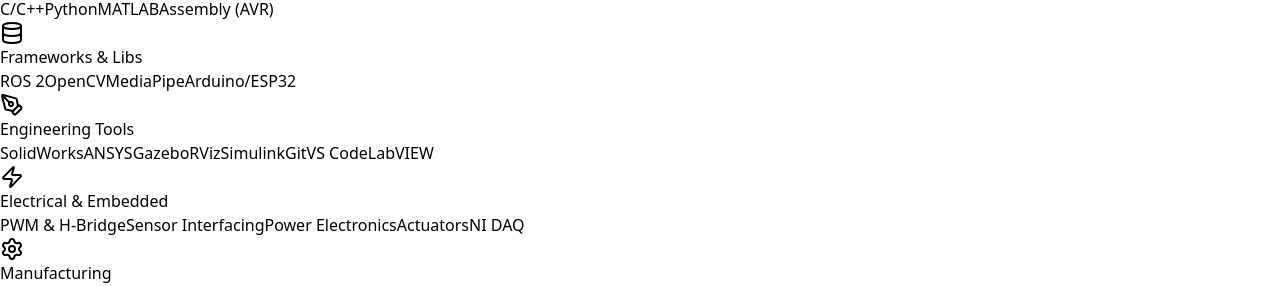
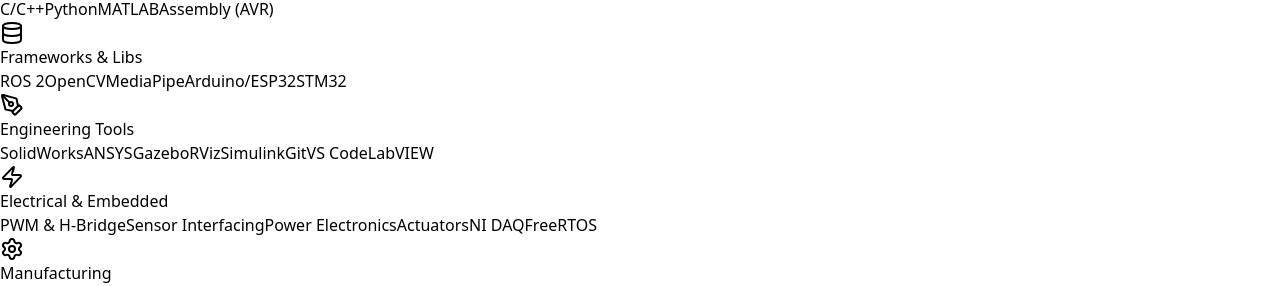
Before and after one commit to Osmanasif05/My-portfolio, a React (Vite) app: page / in a window 1280 px wide. Shown: the part 3407-3693 px from the top of the page. Built offline with nearby package versions, Linux system fonts and the light colour scheme.

Commit message:
added new skillss

```diff
--- a/src/App.jsx
+++ b/src/App.jsx
@@ -242,7 +242,7 @@
     {
       title: "Frameworks & Libs",
       icon: <Database className="w-5 h-5 mb-1 text-purple-400" />,
-      skills: ["ROS 2", "OpenCV", "MediaPipe", "Arduino/ESP32"]
+      skills: ["ROS 2", "OpenCV", "MediaPipe", "Arduino/ESP32", "STM32"]
     },
     {
       title: "Engineering Tools",
@@ -252,7 +252,7 @@
     {
       title: "Electrical & Embedded",
       icon: <Zap className="w-5 h-5 mb-1 text-yellow-400" />,
-      skills: ["PWM & H-Bridge", "Sensor Interfacing", "Power Electronics", "Actuators", "NI DAQ"]
+      skills: ["PWM & H-Bridge", "Sensor Interfacing", "Power Electronics", "Actuators", "NI DAQ", "FreeRTOS"]
     },
     {
       title: "Manufacturing",
```
